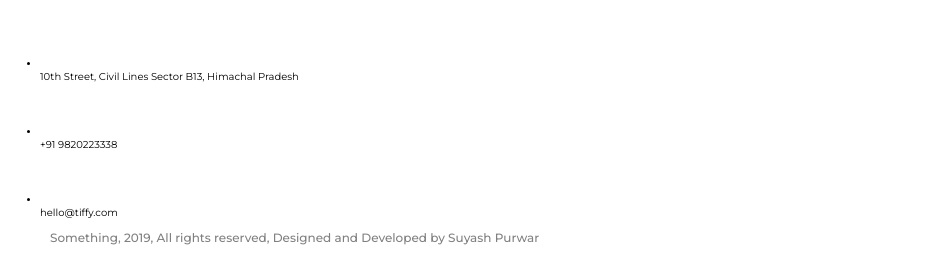
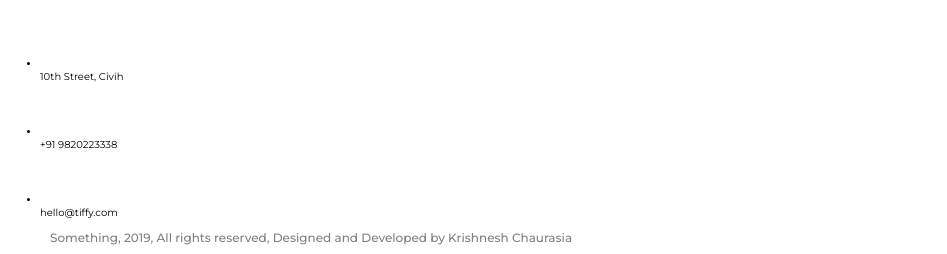
Before and after one commit to Krishx17/kikz-online-sneaker-store, a website: page pages/cart.html in a window 1280 px wide. Shown: the part 3348-3602 px from the top of the page, without its empty margins (0-947 px from the left). Drawn offline with Linux system fonts and the light colour scheme.

Commit message:
update : cart.html signup.html changed.

```diff
--- a/pages/cart.html
+++ b/pages/cart.html
@@ -330,7 +330,7 @@
                         <div class="contact__icon">
                             <img src="../images/favicons/location_filled_50px.png" alt="icon">
                         </div>
-                        <p class="contact__li-text">10th Street, Civil Lines Sector B13, Himachal Pradesh</p>
+                        <p class="contact__li-text">10th Street, Civih</p>
                     </li>
                     <li class="contact__li contact--white">
                         <div class="contact__icon">
@@ -349,7 +349,7 @@
         </div>
     </footer>
 
-    <p class=" u-apply-max-width paragraph paragraph--small paragraph--grey" style="padding: 1rem">Something, 2019, All rights reserved, Designed and Developed by Suyash Purwar</p>
+    <p class=" u-apply-max-width paragraph paragraph--small paragraph--grey" style="padding: 1rem">Something, 2019, All rights reserved, Designed and Developed by Krishnesh Chaurasia</p>
 
     <script>
         // Cart Modal
```
Also changed, not shown: pages/signup.html (+1 -1 lines).
